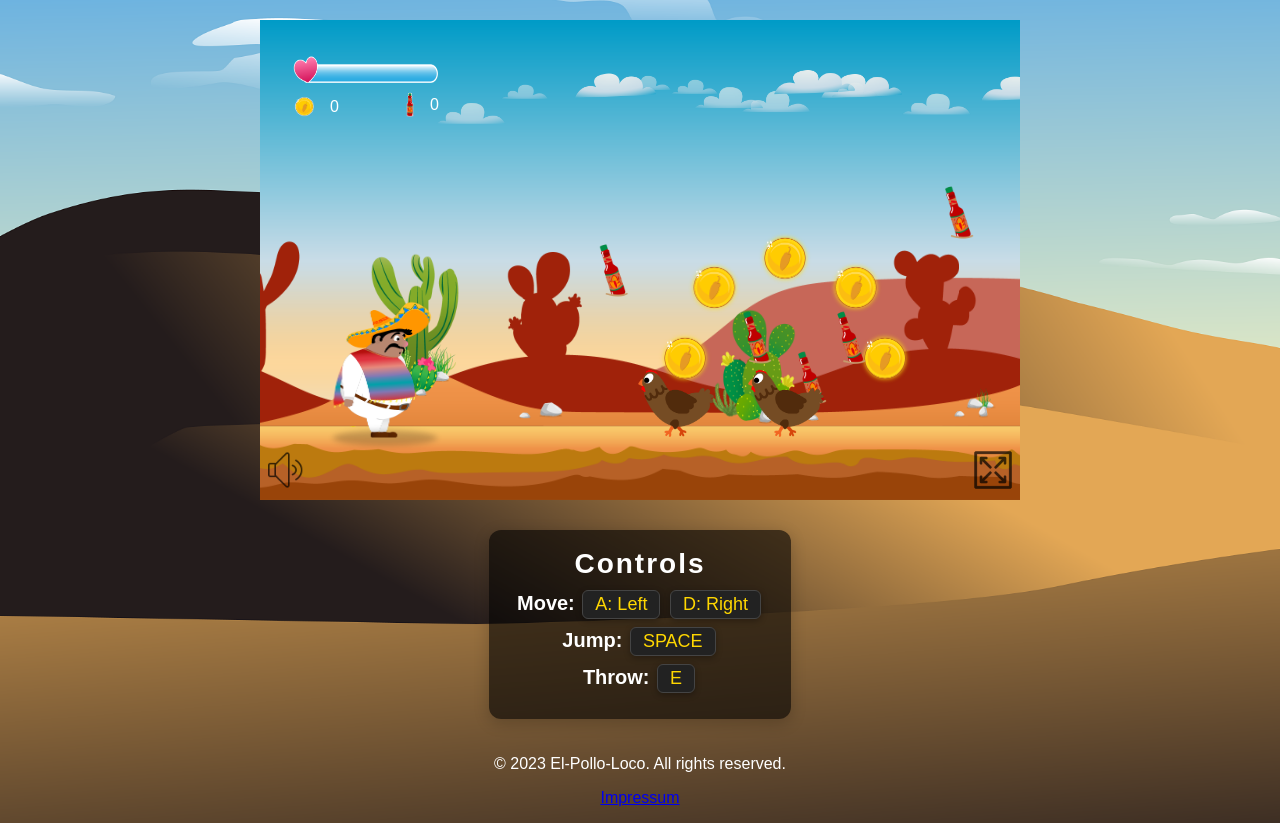
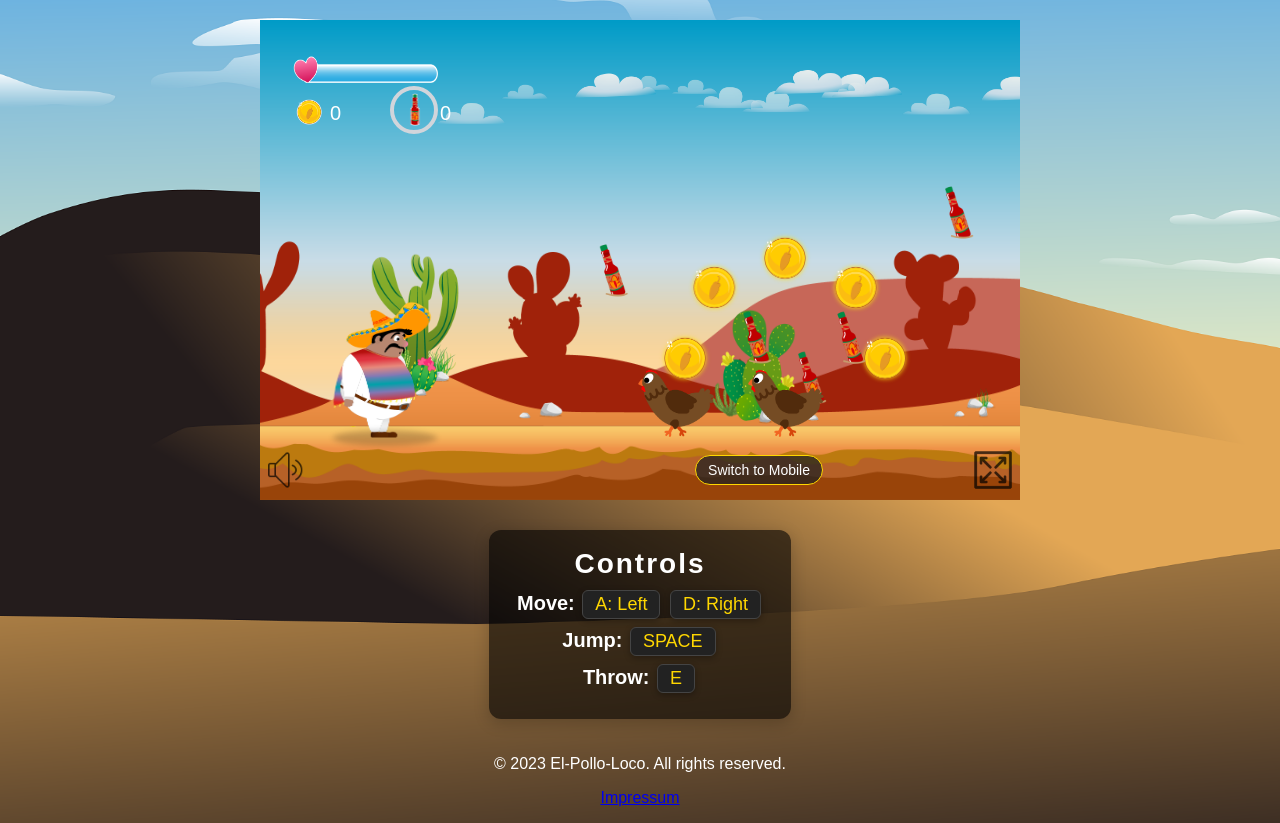
Before and after one commit to MertEfe96/El-Pollo-Loco, a website: page index.html in a window 1280 px wide. Both pictures are taken after a click on the button "START". Shown: the part 79-902 px from the top of the page. Drawn offline with Linux system fonts and the light colour scheme; a web font is replaced by a local one.

Commit message:
added cooldown for bottle throw, button to switch between moblie and pc, thro bottle from pepe, bottle splash when hit floor,

```diff
--- a/index.html
+++ b/index.html
@@ -35,7 +35,10 @@
           <img src="./img/11_Icons/Volume_Icon.png" class="volumeIcon" id="volumeIcon" alt="" onclick="muteGame()" />
           <input type="range" id="volumeSlider" min="0" max="1" step="0.01" value="0.5" />
         </div>
-        <img src="./img/11_Icons/Fullscreen.png" class="fullscreenIcon" onclick="fullscreen()" />
+        <div class="canvasButtons">
+          <button class="controlModeBtn" id="controlModeToggle" type="button">Switch to Mobile</button>
+          <img src="./img/11_Icons/Fullscreen.png" class="fullscreenIcon" onclick="fullscreen()" />
+        </div>
       </div>
       <div class="mobile-controls" id="mobile-controls">
         <div class="mobileDiv jc-sb">
--- a/js/game.js
+++ b/js/game.js
@@ -19,6 +19,7 @@ const controls = [
  */
 function init() {
   canvas = document.getElementById("canvas");
+  initControlToggle();
 }
 
 /**
@@ -319,6 +320,31 @@ function setMobileControls() {
 window.addEventListener("DOMContentLoaded", setMobileControls);
 
 /**
+ * Toggle the in-canvas mobile control overlay on demand.
+ * @returns {void}
+ */
+function initControlToggle() {
+  const toggleButton = document.getElementById("controlModeToggle");
+  const mobileControls = document.getElementById("mobile-controls");
+
+  if (!toggleButton || !mobileControls) return;
+
+  const updateToggle = () => {
+    const isMobileView = document.body.classList.contains("controls-mobile");
+    mobileControls.classList.toggle("show", isMobileView);
+    toggleButton.textContent = isMobileView ? "Switch to PC" : "Switch to Mobile";
+    toggleButton.setAttribute("aria-pressed", isMobileView ? "true" : "false");
+  };
+
+  toggleButton.addEventListener("click", () => {
+    document.body.classList.toggle("controls-mobile");
+    updateToggle();
+  });
+
+  updateToggle();
+}
+
+/**
  * Load saved volume settings from local storage and apply them.
  * @returns {void}
  */
--- a/models/bottle.class.js
+++ b/models/bottle.class.js
@@ -42,7 +42,7 @@ class Bottle extends MovableObject {
   hasHit = false;
 
   /**
-   * Play the bottle splash animation when the bottle hits an enemy.
+   * Play the bottle splash animation when the bottle hits an enemy or the ground.
    * @returns {void}
    */
   splash() {
--- a/models/character.class.js
+++ b/models/character.class.js
@@ -11,6 +11,8 @@ class Character extends MovableObject {
   collectedBottles = 0;
   lastHitTime = 0;
   invincibilityDuration = 1000;
+  lastThrowTime = 0;
+  throwCooldown = 2000;
   isTouchingEnemy = false;
   deathAnimationDone = false;
   longIdleDelay = 5000;
@@ -154,6 +156,7 @@ class Character extends MovableObject {
     }
     if (k.THROW && this.checkThrowHelper()) {
       this.throwAnimation();
+      this.lastInputTime = Date.now();
     }
     if ((k.RIGHT || k.LEFT || k.SPACE || k.THROW) && !this.statusDead) {
       this.lastInputTime = Date.now();
@@ -163,12 +166,17 @@ class Character extends MovableObject {
 
   /**
    * Determine whether the character can throw a bottle.
-   * @returns {boolean|undefined}
+   * @returns {boolean}
    */
   checkThrowHelper() {
-    if (!this.isAboveGround(180) && !this.statusDead && !this.world.winTriggered && this.collectedBottles > 0) {
-      return true;
-    }
+    const cooldownElapsed = Date.now() - this.lastThrowTime >= this.throwCooldown;
+    return (
+      !this.isAboveGround(180) &&
+      !this.statusDead &&
+      !this.world.winTriggered &&
+      this.collectedBottles > 0 &&
+      cooldownElapsed
+    );
   }
 
   /**
@@ -177,6 +185,7 @@ class Character extends MovableObject {
    */
   throwAnimation() {
     this.collectedBottles -= 1;
+    this.lastThrowTime = Date.now();
     this.throwBottle();
     this.world.keyboard.THROW = false;
   }
@@ -241,7 +250,7 @@ class Character extends MovableObject {
    */
   throwBottle() {
     const bottle = new Bottle();
-    bottle.x = this.x + (this.otherDirection ? -30 : this.width + 5);
+    bottle.x = this.x + (this.otherDirection ? +10 : this.width - 80);
     bottle.y = this.y + this.height / 1.8;
     bottle.speedX = this.otherDirection ? -2 : 2;
     bottle.speedY = -15;
--- a/models/statusbar.class.js
+++ b/models/statusbar.class.js
@@ -41,15 +41,54 @@ class StatusBar extends DrawableObject {
 
     ctx.drawImage(hpImg, this.x + 10, this.y, 150, 50);
 
-    ctx.drawImage(this.coinImg, this.x + 10, this.y + 50, 30, 30);
+    ctx.drawImage(this.coinImg, this.x + 10, this.y + 50, 40, 40);
     ctx.fillStyle = "white";
-    ctx.font = "16px Arial";
-    ctx.fillText(`${this.character.collectedCoins}`, this.x + 50, this.y + 72);
+    ctx.font = "20px Arial";
+    ctx.fillText(`${this.character.collectedCoins}`, this.x + 50, this.y + 80);
 
-    ctx.drawImage(this.bottleImg, this.x + 115, this.y + 50, 30, 30);
+    this.drawThrowCooldown(ctx);
+    ctx.drawImage(this.bottleImg, this.x + 115, this.y + 50, 40, 40);
     ctx.fillStyle = "white";
-    ctx.font = "16px Arial";
-    ctx.fillText(`${this.character.collectedBottles}`, this.x + 150, this.y + 70);
+    ctx.font = "20px Arial";
+    ctx.fillText(`${this.character.collectedBottles}`, this.x + 160, this.y + 80);
+  }
+
+  /**
+   * Draw the bottle throw cooldown and its current state.
+   * @param {CanvasRenderingContext2D} ctx - The drawing context.
+   * @returns {void}
+   */
+  drawThrowCooldown(ctx) {
+    const elapsed = Date.now() - this.character.lastThrowTime;
+    const progress = Math.min(elapsed / this.character.throwCooldown, 1);
+    const hasBottles = this.character.collectedBottles > 0;
+    const isReady = progress >= 1 && hasBottles;
+    const centerX = this.x + 134;
+    const centerY = this.y + 70;
+    const radius = 22;
+
+    this.drawCircle(ctx, centerX, centerY, radius, hasBottles);
+
+    if (hasBottles) {
+      ctx.beginPath();
+      ctx.arc(centerX, centerY, radius, -Math.PI / 2, -Math.PI / 2 + Math.PI * 2 * progress);
+      ctx.strokeStyle = isReady ? "#4ade80" : "#f59e0b";
+      ctx.lineWidth = 4;
+      ctx.stroke();
+    }
+  }
+
+  drawCircle(ctx, centerX, centerY, radius, progress, hasBottles) {
+    ctx.beginPath();
+    if (!hasBottles) {
+      ctx.arc(centerX, centerY, radius, 0, Math.PI * 2);
+      ctx.strokeStyle = "#d1d5db";
+    } else {
+      ctx.arc(centerX, centerY, radius, -Math.PI / 2, -Math.PI / 2 + Math.PI * 2 * progress);
+      ctx.strokeStyle = isReady ? "#4ade80" : "#f59e0b";
+    }
+    ctx.lineWidth = 4;
+    ctx.stroke();
   }
 }
 
--- a/models/world.class.js
+++ b/models/world.class.js
@@ -147,7 +147,7 @@ class World {
         if (bottle.isColliding(enemy) && !bottle.hasHit) {
           bottle.hasHit = true;
           enemy.HP -= 20;
-          if (bottle && typeof bottle.splash === "function") {
+          if ((bottle && typeof bottle.splash === "function") || bottle.y <= 330) {
             bottle.splash();
           } else {
             bottle.markForRemoval = true;
@@ -159,6 +159,18 @@ class World {
     this.level.thrownObjects = this.level.thrownObjects.filter((b) => !b.markForRemoval);
 
     this.level.enemies = this.level.enemies.filter((e) => !e.isDead());
+  }
+
+  /**
+   * Trigger a bottle splash when it hits the ground.
+   * @param {Bottle} bottle - The bottle to evaluate.
+   * @returns {void}
+   */
+  checkBottleGroundHit(bottle) {
+    if (bottle.y >= 330 && bottle.speedY >= 0) {
+      bottle.hasHit = true;
+      bottle.splash();
+    }
   }
 
   /**
--- a/style.css
+++ b/style.css
@@ -50,6 +50,29 @@ canvas {
   justify-content: space-between;
   position: relative;
   bottom: 50px;
+}
+
+.canvasButtons {
+  display: flex;
+  align-items: center;
+  gap: 150px;
+  z-index: 9999;
+}
+
+.controlModeBtn {
+  font-family: "SourGummy", Arial, Helvetica, sans-serif;
+  font-size: 14px;
+  color: #fff;
+  background: rgba(34, 34, 34, 0.75);
+  border: 1px solid #ffd700;
+  border-radius: 999px;
+  padding: 6px 12px;
+  cursor: pointer;
+  transition: background 0.2s ease;
+}
+
+.controlModeBtn:hover {
+  background: rgba(68, 68, 68, 0.9);
 }
 
 .volumeControl {
@@ -137,6 +160,11 @@ canvas {
   gap: 24px;
 }
 
+body.controls-mobile .mobile-controls,
+.mobile-controls.show {
+  display: flex;
+}
+
 .mobileDiv {
   display: flex;
   justify-content: space-between;
@@ -144,12 +172,12 @@ canvas {
 }
 
 .jc-sb {
-  width: 95% !important;
+  width: 97% !important;
 }
 
 .mobile-btn {
   font-family: "SourGummy", Arial, Helvetica, sans-serif;
-  font-size: 2rem;
+  font-size: 26px;
   background: rgba(34, 34, 34, 0.45);
   color: #ffd700;
   border: 2px solid #444;
@@ -167,6 +195,10 @@ canvas {
   background: #222;
 }
 
+#btn-left {
+  max-height: 40px;
+}
+
 .bottleMobileButtonImg {
   width: 40px;
   height: 40px;
@@ -180,10 +212,13 @@ footer {
 }
 
 @media only screen and (max-width: 900px) {
-  .mobile-controls {
+  body:not(.controls-mobile) .mobile-controls {
     display: flex;
   }
   #controls {
+    display: none;
+  }
+  .canvasButtons {
     display: none;
   }
 }
```
